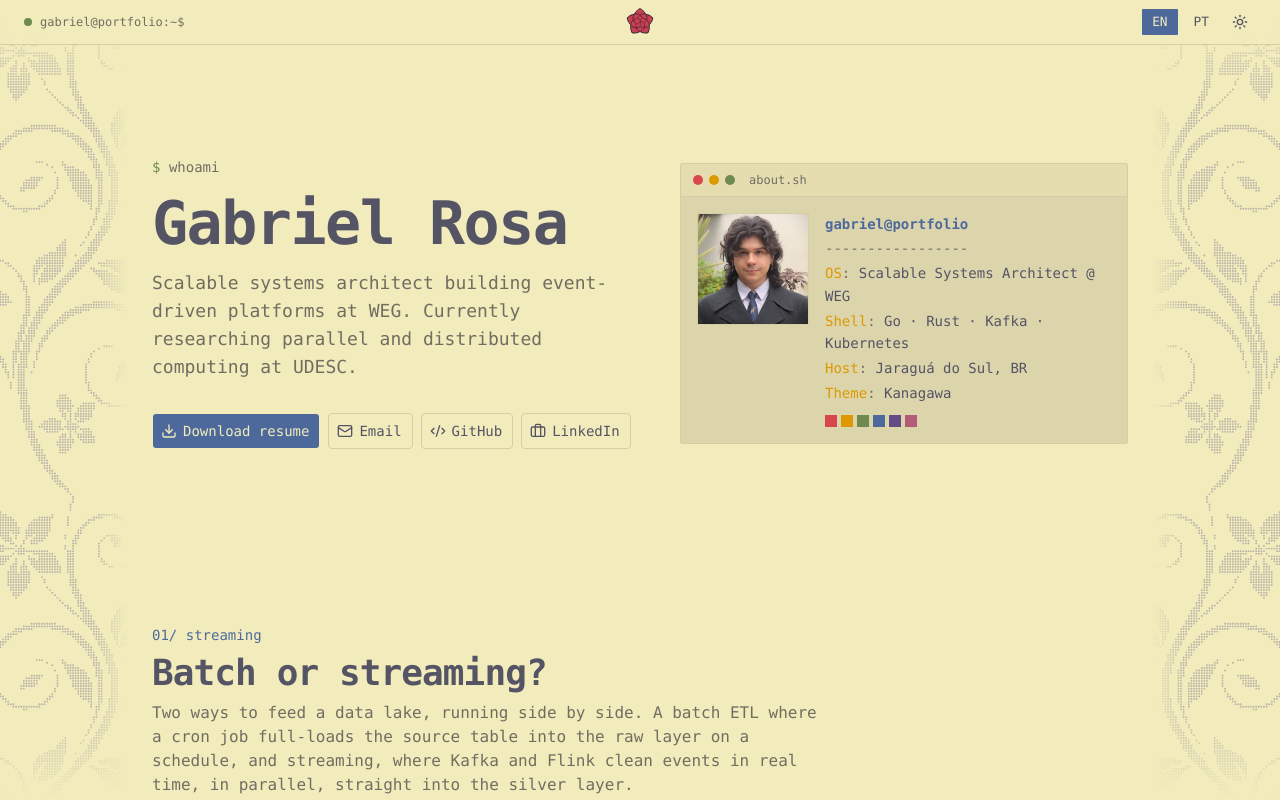
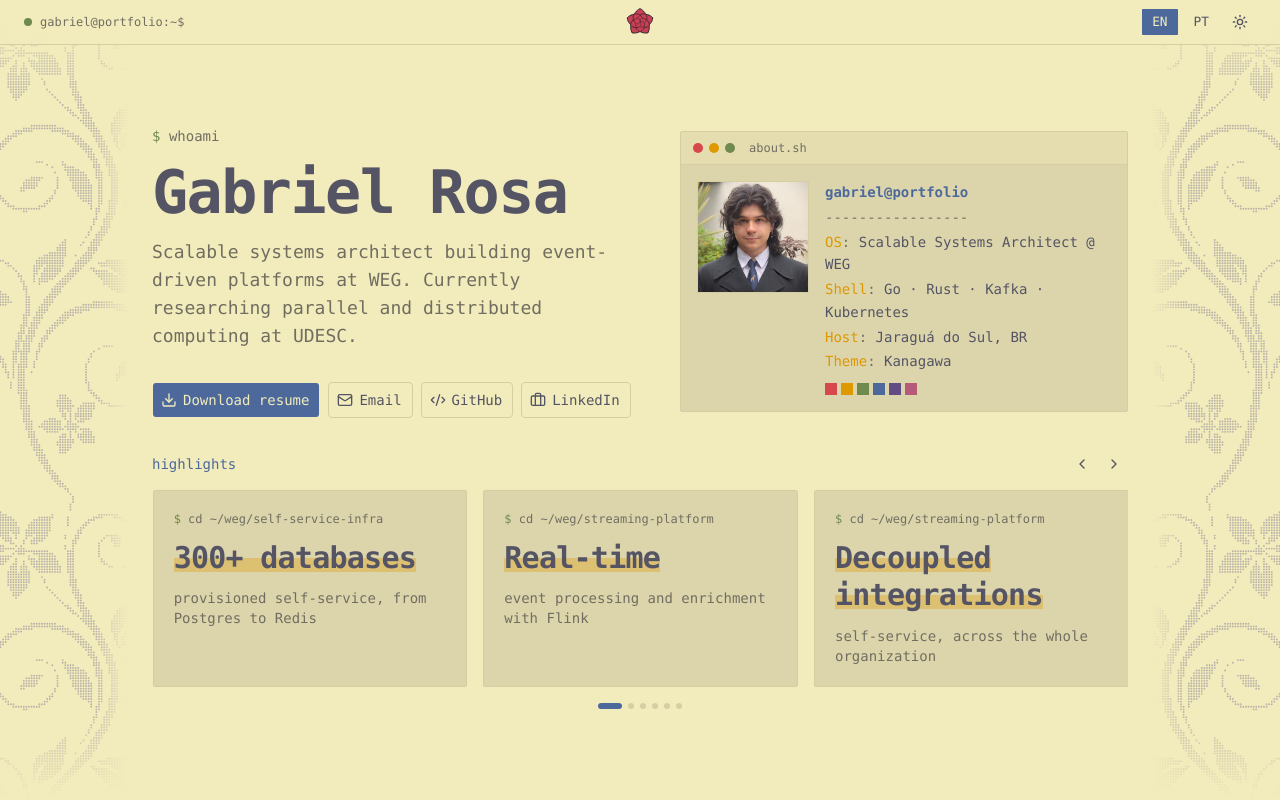
Before and after one commit to rosa-gabriel/portfolio-v2, a React (Vite) app: page / in a window 1280 px wide. Shown: the top 800 px of the page. Built offline with nearby package versions, Linux system fonts and the light colour scheme.

Commit message:
feat: carroucel

```diff
--- a/src/App.tsx
+++ b/src/App.tsx
@@ -4,7 +4,7 @@ import { ArchitectureFlow } from '@/components/architecture/architecture-flow'
 import { Footer } from '@/components/footer'
 import { ContactCta } from '@/components/sections/contact-cta'
 import { Hero } from '@/components/sections/hero'
-import { Projects } from '@/components/sections/projects'
+import { Highlights } from '@/components/sections/highlights'
 import { StatusBar } from '@/components/status-bar'
 import { VineMargins } from '@/components/vine-margins'
 
@@ -30,17 +30,19 @@ function App() {
       <VineMargins />
       <StatusBar />
       <main className="flex-1">
-        <Hero />
+        <div className="flex flex-col justify-center lg:min-h-[calc(100svh-3rem)]">
+          <Hero />
+          <Highlights />
+        </div>
         <ArchitectureFlow />
         <Suspense fallback={<div className="min-h-svh" />}>
           <GatewayFlow />
-          <AuthFlow />
+          <AgentsFlow />
           <K8sFlow />
           <ObservabilityFlow />
           <DddFlow />
-          <AgentsFlow />
+          <AuthFlow />
         </Suspense>
-        <Projects />
         <ContactCta />
       </main>
       <Footer />
--- a/src/components/sections/hero.tsx
+++ b/src/components/sections/hero.tsx
@@ -10,7 +10,7 @@ export function Hero() {
   const { t } = useTranslation()
 
   return (
-    <section className="mx-auto grid max-w-5xl items-center gap-10 px-4 py-20 sm:px-6 sm:py-28 lg:grid-cols-[minmax(0,1fr)_28rem] lg:gap-8">
+    <section className="mx-auto grid w-full max-w-5xl items-center gap-10 px-4 pt-12 pb-10 sm:px-6 sm:pt-16 lg:grid-cols-[minmax(0,1fr)_28rem] lg:gap-8 lg:pt-8 lg:pb-8">
       <div className="flex flex-col gap-4">
         <p className="text-sm text-muted-foreground">
           <span className="text-kanagawa-green">$</span> {t('hero.command')}
--- /dev/null
+++ b/src/components/sections/highlights.tsx
@@ -0,0 +1,161 @@
+import { useCallback, useEffect, useRef, useState } from 'react'
+import { ChevronLeft, ChevronRight } from 'lucide-react'
+import { useTranslation } from 'react-i18next'
+import { Button } from '@/components/ui/button'
+import { cn } from '@/lib/utils'
+
+const HIGHLIGHTS = [
+  { id: 'h1', path: '~/weg/developers-suite' },
+  { id: 'h2', path: '~/weg/self-service-infra' },
+  { id: 'h3', path: '~/weg/streaming-platform' },
+  { id: 'h4', path: '~/weg/streaming-platform' },
+  { id: 'h5', path: '~/weg/api-gateway' },
+  { id: 'h6', path: '~/weg/developers-suite' },
+  { id: 'h7', path: '~/weg/streaming-platform' },
+  { id: 'h8', path: '~/thesis/oxid-gateway' },
+] as const
+
+const AUTO_ADVANCE_MS = 4500
+
+export function Highlights() {
+  const { t } = useTranslation()
+  const scrollerRef = useRef<HTMLDivElement>(null)
+  const [active, setActive] = useState(0)
+  const [positions, setPositions] = useState<number>(HIGHLIGHTS.length)
+  const [seen, setSeen] = useState<Set<number>>(() => new Set())
+  const [paused, setPaused] = useState(false)
+
+  const step = useCallback(() => {
+    const scroller = scrollerRef.current
+    const card = scroller?.firstElementChild as HTMLElement | null
+    if (!scroller || !card) return 0
+    return card.offsetWidth + parseFloat(getComputedStyle(scroller).columnGap || '0')
+  }, [])
+
+  const scrollToIndex = useCallback(
+    (index: number) => {
+      const scroller = scrollerRef.current
+      if (!scroller) return
+      const reduced = window.matchMedia('(prefers-reduced-motion: reduce)').matches
+      scroller.scrollTo({ left: index * step(), behavior: reduced ? 'auto' : 'smooth' })
+    },
+    [step],
+  )
+
+  const move = useCallback(
+    (direction: 1 | -1) => {
+      const scroller = scrollerRef.current
+      if (!scroller) return
+      const atEnd = scroller.scrollLeft + scroller.clientWidth >= scroller.scrollWidth - 4
+      const atStart = scroller.scrollLeft <= 4
+      if (direction === 1 && atEnd) return scrollToIndex(0)
+      if (direction === -1 && atStart) return scrollToIndex(positions - 1)
+      scrollToIndex(Math.round(scroller.scrollLeft / step()) + direction)
+    },
+    [positions, scrollToIndex, step],
+  )
+
+  useEffect(() => {
+    const scroller = scrollerRef.current
+    if (!scroller) return
+    const onScroll = () => setActive(Math.round(scroller.scrollLeft / Math.max(step(), 1)))
+    const measure = () => {
+      const visibleCards = Math.max(1, Math.round(scroller.clientWidth / Math.max(step(), 1)))
+      setPositions(Math.max(1, HIGHLIGHTS.length - visibleCards + 1))
+      onScroll()
+    }
+    scroller.addEventListener('scroll', onScroll, { passive: true })
+    const resize = new ResizeObserver(measure)
+    resize.observe(scroller)
+
+    const observer = new IntersectionObserver(
+      (entries) => {
+        const visible = entries.filter((entry) => entry.isIntersecting)
+        if (!visible.length) return
+        setSeen((current) => {
+          const next = new Set(current)
+          visible.forEach((entry) => next.add(Number((entry.target as HTMLElement).dataset.index)))
+          return next
+        })
+      },
+      { root: scroller, threshold: 0.6 },
+    )
+    Array.from(scroller.children).forEach((child) => observer.observe(child))
+
+    return () => {
+      scroller.removeEventListener('scroll', onScroll)
+      resize.disconnect()
+      observer.disconnect()
+    }
+  }, [step])
+
+  useEffect(() => {
+    if (paused || window.matchMedia('(prefers-reduced-motion: reduce)').matches) return
+    const timer = window.setInterval(() => move(1), AUTO_ADVANCE_MS)
+    return () => window.clearInterval(timer)
+  }, [paused, move])
+
+  return (
+    <section
+      id="highlights"
+      aria-roledescription="carousel"
+      aria-label={t('highlights.label')}
+      className="mx-auto w-full max-w-5xl px-4 pb-10 sm:px-6"
+      onMouseEnter={() => setPaused(true)}
+      onMouseLeave={() => setPaused(false)}
+      onFocus={() => setPaused(true)}
+      onBlur={() => setPaused(false)}
+    >
+      <div className="mb-3 flex items-center justify-between">
+        <p className="text-sm text-kanagawa-blue">{t('highlights.label')}</p>
+        <div className="flex items-center gap-1">
+          <Button type="button" variant="ghost" size="icon-sm" aria-label={t('highlights.previous')} onClick={() => move(-1)}>
+            <ChevronLeft />
+          </Button>
+          <Button type="button" variant="ghost" size="icon-sm" aria-label={t('highlights.next')} onClick={() => move(1)}>
+            <ChevronRight />
+          </Button>
+        </div>
+      </div>
+
+      <div
+        ref={scrollerRef}
+        className="flex snap-x snap-mandatory gap-4 overflow-x-auto scroll-smooth [scrollbar-width:none] [&::-webkit-scrollbar]:hidden"
+      >
+        {HIGHLIGHTS.map(({ id, path }, index) => (
+          <article
+            key={id}
+            data-index={index}
+            data-visible={seen.has(index) || undefined}
+            aria-roledescription="slide"
+            className="flex w-[85%] flex-none snap-start flex-col gap-3 rounded-md border border-border bg-card p-5 sm:w-[calc(50%-0.5rem)] lg:w-[calc((100%-2rem)/3)]"
+          >
+            <p className="truncate text-xs text-muted-foreground">
+              <span className="text-kanagawa-green">$</span> cd {path}
+            </p>
+            <p className="text-3xl leading-tight font-semibold tracking-tight">
+              <span className="gain">{t(`highlights.items.${id}.headline`)}</span>
+            </p>
+            <p className="text-sm text-muted-foreground">{t(`highlights.items.${id}.detail`)}</p>
+          </article>
+        ))}
+      </div>
+
+      <div className="mt-4 flex justify-center gap-1.5">
+        {Array.from({ length: positions }, (_, index) => (
+          <button
+            key={index}
+            type="button"
+            aria-label={t('highlights.goTo', { n: index + 1 })}
+            aria-current={index === active}
+            onClick={() => scrollToIndex(index)}
+            className={cn(
+              'h-1.5 rounded-full transition-all duration-300',
+              index === active ? 'w-6 bg-primary' : 'w-1.5 bg-border hover:bg-muted-foreground',
+            )}
+          />
+        ))}
+      </div>
+    </section>
+  )
+}
--- a/src/i18n/locales/en.json
+++ b/src/i18n/locales/en.json
@@ -55,17 +55,6 @@
       "batchLoading_one": "Full load running: copying the 1 row in the table. Every future run will copy everything again, including this one."
     }
   },
-  "projects": {
-    "eyebrow": "projects",
-    "title": "Selected work",
-    "subtitle": "A few things I've built and shipped.",
-    "project1Title": "Oxid Gateway",
-    "project1Description": "High-performance API gateway written in Rust, built as my engineering thesis and inspired by real gateway challenges at WEG.",
-    "project2Title": "Event Streaming Platform",
-    "project2Description": "Internal platform at WEG for decoupled, event-driven integrations across Kafka, RabbitMQ and Flink.",
-    "project3Title": "Developers Suite",
-    "project3Description": "Internal developer platform standardizing APIs and infrastructure for about 900 developers."
-  },
   "contact": {
     "eyebrow": "contact",
     "title": "Let's build something",
@@ -114,7 +103,7 @@
     }
   },
   "auth": {
-    "eyebrow": "03/ identity",
+    "eyebrow": "07/ identity",
     "title": "Log in once, everywhere",
     "subtitle": "Keycloak speaks OpenID Connect: apps hand authentication to one identity provider and get signed tokens back, which any API can verify on its own.",
     "goal1": "Log in to the portal, then open the dashboard.",
@@ -269,7 +258,7 @@
     }
   },
   "agents": {
-    "eyebrow": "07/ ai-assisted engineering",
+    "eyebrow": "03/ ai-assisted engineering",
     "title": "More hands, same judgment",
     "subtitle": "I split work into well-scoped tasks and hand them to Claude Code agents, each in its own git worktree. They implement in parallel; I stay on design and review every change before it ships.",
     "goal1": "Add a batch of tasks and work through them solo.",
@@ -299,5 +288,45 @@
       "agentsReview": "Now the bottleneck is review, which is exactly where a human should be: the agents type, I decide what ships.",
       "agentsBusy_one": "1 agent working. Each change comes back as a PR that I review before it reaches main."
     }
+  },
+  "highlights": {
+    "label": "highlights",
+    "previous": "Previous highlight",
+    "next": "Next highlight",
+    "goTo": "Go to highlight {{n}}",
+    "items": {
+      "h1": {
+        "headline": "~900 developers",
+        "detail": "on one internal platform for APIs and system governance"
+      },
+      "h2": {
+        "headline": "300+ databases",
+        "detail": "provisioned self-service, from Postgres to Redis"
+      },
+      "h3": {
+        "headline": "Real-time",
+        "detail": "event processing and enrichment with Flink"
+      },
+      "h4": {
+        "headline": "Decoupled integrations",
+        "detail": "self-service, across the whole organization"
+      },
+      "h5": {
+        "headline": "Micro-gateways",
+        "detail": "on Kong, on-premise and in the cloud"
+      },
+      "h6": {
+        "headline": "Less duplication",
+        "detail": "integration patterns shared by every team"
+      },
+      "h7": {
+        "headline": "Hybrid cloud",
+        "detail": "cross-cluster replication between on-premise and cloud"
+      },
+      "h8": {
+        "headline": "Rust API gateway",
+        "detail": "high performance, production-grade reliability"
+      }
+    }
   }
 }
--- a/src/i18n/locales/pt.json
+++ b/src/i18n/locales/pt.json
@@ -55,17 +55,6 @@
       "batchLoading_one": "Carga completa rodando: copiando a 1 linha da tabela. Toda execução futura vai copiar tudo de novo, inclusive esta."
     }
   },
-  "projects": {
-    "eyebrow": "projetos",
-    "title": "Trabalhos selecionados",
-    "subtitle": "Algumas coisas que construí e entreguei.",
-    "project1Title": "Oxid Gateway",
-    "project1Description": "API gateway de alta performance escrito em Rust, construído como TCC e inspirado em desafios reais de gateway na WEG.",
-    "project2Title": "Plataforma de Streaming de Eventos",
-    "project2Description": "Plataforma interna na WEG para integrações desacopladas e orientadas a eventos com Kafka, RabbitMQ e Flink.",
-    "project3Title": "Developers Suite",
-    "project3Description": "Plataforma interna de desenvolvedores padronizando APIs e infraestrutura para cerca de 900 desenvolvedores."
-  },
   "contact": {
     "eyebrow": "contato",
     "title": "Vamos construir algo",
@@ -114,7 +103,7 @@
     }
   },
   "auth": {
-    "eyebrow": "03/ identidade",
+    "eyebrow": "07/ identidade",
     "title": "Faça login uma vez, em tudo",
     "subtitle": "O Keycloak fala OpenID Connect: as aplicações delegam a autenticação a um único provedor de identidade e recebem tokens assinados, que qualquer API consegue verificar sozinha.",
     "goal1": "Faça login no portal e depois abra o dashboard.",
@@ -269,7 +258,7 @@
     }
   },
   "agents": {
-    "eyebrow": "07/ engenharia com ia",
+    "eyebrow": "03/ engenharia com ia",
     "title": "Mais mãos, o mesmo critério",
     "subtitle": "Eu divido o trabalho em tarefas bem definidas e entrego para agentes do Claude Code, cada um no seu próprio git worktree. Eles implementam em paralelo; eu fico no design e reviso cada mudança antes de ir para produção.",
     "goal1": "Adicione um lote de tarefas e resolva sozinho.",
@@ -299,5 +288,45 @@
       "agentsReview": "Agora o gargalo é a revisão, que é exatamente onde um humano deve estar: os agentes digitam, eu decido o que vai para produção.",
       "agentsBusy_one": "1 agente trabalhando. Cada mudança volta como um PR que eu reviso antes de chegar na main."
     }
+  },
+  "highlights": {
+    "label": "destaques",
+    "previous": "Destaque anterior",
+    "next": "Próximo destaque",
+    "goTo": "Ir para o destaque {{n}}",
+    "items": {
+      "h1": {
+        "headline": "~900 desenvolvedores",
+        "detail": "em uma plataforma interna de governança de APIs e sistemas"
+      },
+      "h2": {
+        "headline": "300+ bancos",
+        "detail": "provisionados em self-service, do Postgres ao Redis"
+      },
+      "h3": {
+        "headline": "Tempo real",
+        "detail": "processamento e enriquecimento de eventos com Flink"
+      },
+      "h4": {
+        "headline": "Integrações desacopladas",
+        "detail": "self-service, em toda a organização"
+      },
+      "h5": {
+        "headline": "Micro-gateways",
+        "detail": "com Kong, on-premise e na nuvem"
+      },
+      "h6": {
+        "headline": "Menos retrabalho",
+        "detail": "padrões de integração compartilhados por todos os times"
+      },
+      "h7": {
+        "headline": "Nuvem híbrida",
+        "detail": "replicação entre clusters on-premise e na nuvem"
+      },
+      "h8": {
+        "headline": "API gateway em Rust",
+        "detail": "alta performance, confiabilidade de produção"
+      }
+    }
   }
 }
--- a/src/index.css
+++ b/src/index.css
@@ -55,6 +55,7 @@
   --petal-2: #d7474b;
   --petal-3: #b35b79;
   --vine: color-mix(in oklab, #766b90 45%, transparent);
+  --gain: color-mix(in oklab, #de9800 34%, transparent);
 }
 
 .dark {
@@ -105,6 +106,7 @@
   --petal-2: #ff5d62;
   --petal-3: #d27e99;
   --vine: color-mix(in oklab, #938aa9 40%, transparent);
+  --gain: color-mix(in oklab, #e6c384 24%, transparent);
 }
 
 @theme inline {
@@ -217,6 +219,40 @@
   animation-iteration-count: infinite;
 }
 
+.gain {
+  color: var(--foreground);
+  font-weight: 600;
+  background-image: linear-gradient(transparent 52%, var(--gain) 52%, var(--gain) 92%, transparent 92%);
+  background-repeat: no-repeat;
+  background-size: 0% 100%;
+  box-decoration-break: clone;
+  -webkit-box-decoration-break: clone;
+  transition: background-size 900ms cubic-bezier(0.3, 0.1, 0.2, 1);
+}
+
+[data-visible] .gain {
+  background-size: 100% 100%;
+}
+
+[data-visible] .gain:nth-of-type(2) {
+  transition-delay: 250ms;
+}
+
+[data-visible] .gain:nth-of-type(3) {
+  transition-delay: 500ms;
+}
+
+[data-visible] .gain:nth-of-type(4) {
+  transition-delay: 750ms;
+}
+
+@media (prefers-reduced-motion: reduce) {
+  .gain {
+    background-size: 100% 100%;
+    transition: none;
+  }
+}
+
 @keyframes vine-rise {
   to {
     transform: translateY(calc(var(--vine-width) * var(--vine-ratio) * -1));
```
Also changed, not shown: src/components/sections/projects.tsx (deleted, +0 -40 lines).
